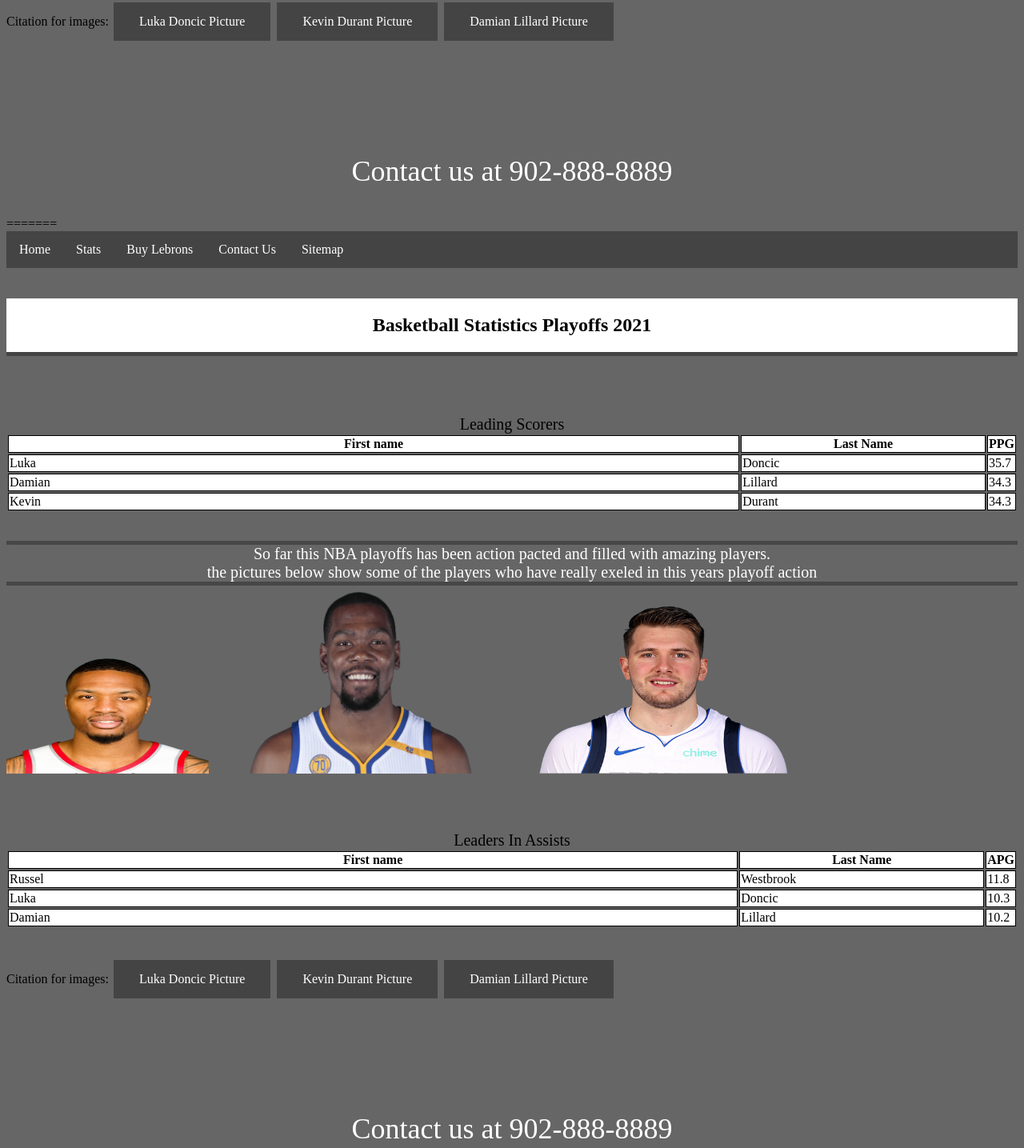
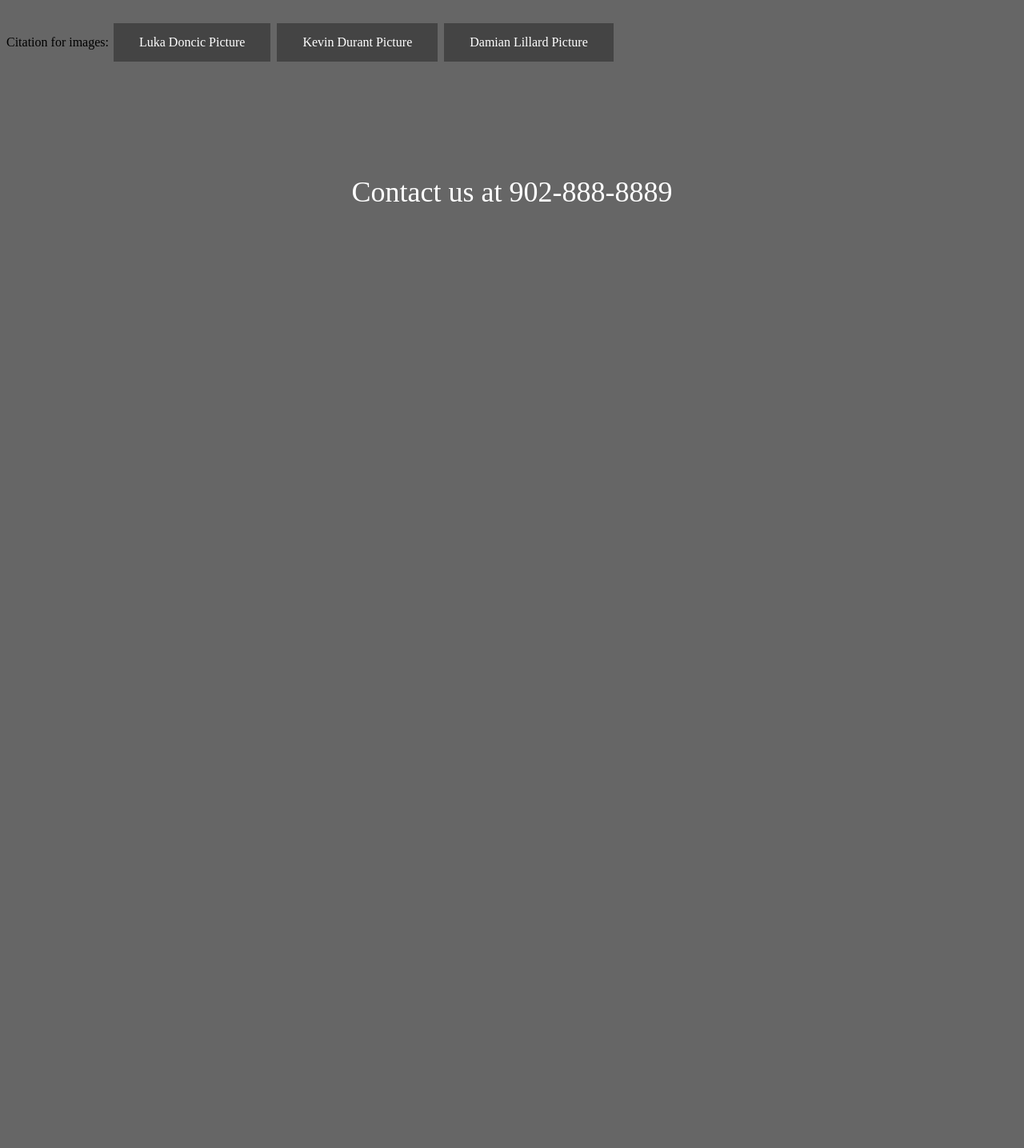
Before and after one commit to Cfitz2005/main, a plain HTML site: page Statistics.html in a window 1280 px wide. Shown: the part 934-2369 px from the top of the page at 80% size. After the commit the page ends 1239 px from the top, so only its background shows below. Drawn offline with Linux system fonts and the light colour scheme.

Commit message:
Update Statistics.html

```diff
--- a/Statistics.html
+++ b/Statistics.html
@@ -1,4 +1,3 @@
-<<<<<<< HEAD
 <!DOCTYPE html>
 <html>
 <head>
@@ -91,97 +90,5 @@
     <footer id=f7><br><br>Contact us at 902-888-8889</footer>
 </br>
 </br>
-=======
-<!DOCTYPE html>
-<html>
-<head>
-    <link rel="stylesheet" href="css/main.css">
-    <meta name="viewport" content="width=device-width, initial-scale=1.0">
-<title>Stats Page</title>
-</head>
-<body id="body2">
-    <table>
-        <nav>
-            <ul>
-                <li><a class="active" a href="index.html">Home</a></li>
-                <li><a href="Statistics.html">Stats</a></li>
-                <li><a href="buylebrons.html">Buy Lebrons</a></li>
-                <li><a href="ContactUs.html">Contact Us</a></li>
-                <li><a href="sitemap.html">Sitemap</a></li>
-              </ul><br>
-            </nav>
-        <h2>Basketball Statistics Playoffs 2021</h2>
-<br><br>
-
-            <caption id=c2>Leading Scorers</caption>
-            <br>
-        <tr>
-            <th>First name</th>
-            <th>Last Name</th>
-            <th >PPG</th>
-        </tr>
-
-        <tr>
-        <td>Luka</td>
-        <td>Doncic</td>
-        <td>35.7</td>
-    </tr>
-    <tr>
-    <td>Damian</td>
-    <td>Lillard</td>
-    <td>34.3</td>
-</tr>
-    <tr>
-        <td>Kevin</td>
-        <td>Durant</td>
-        <td>34.3</td>
-    </tr>
-    </table>
-    <br>
-    <br>
-    <p id="p3">So far this NBA playoffs has been action pacted and filled with amazing players.<br>the pictures below show some of the players
-    who have really exeled in this years playoff action</p>
-    <img src="img/dam.png" alt="" width="20%" height="20%"><img src="img/kd.png" alt="" width="30%" height="30%"><img src="img/Luka.png" alt="" width="30%" height="30%"><br>
-<br>
-<br>
-<br>
-<table>
-    <caption>Leaders In Assists</caption>
-            <br>
-        <tr>
-            <th>First name</th>
-            <th>Last Name</th>
-            <th >APG</th>
-        </tr>
-
-        <tr>
-        <td>Russel</td>
-        <td>Westbrook</td>
-        <td>11.8</td>
-    </tr>
-    <tr>
-    <td>Luka</td>
-    <td>Doncic</td>
-    <td>10.3</td>
-</tr>
-    <tr>
-        <td>Damian</td>
-        <td>Lillard</td>
-        <td>10.2</td>
-    </tr>
-    </table>
-
-    <br><br>
-
-    <p4>Citation for images:</p4>
-    <a href="https://www.espn.com/nba/player/_/id/3945274/luka-doncic" id="Lbutton">Luka Doncic Picture</a>
-    <a href="https://blog.siriusxm.com/wp-content/uploads/2016/09/kevin-durant1.png" id="Kdbutton">Kevin Durant Picture</a>
-    <a href="https://www.tsn.ca/nba/player-bio/damian-lillard/bio" id="dambutton">Damian Lillard Picture</a>
-    <br>
-    <br>
-    <br>
-    <br>
-    <footer id=f7><br><br>Contact us at 902-888-8889</footer>
-</br>
-</br>
->>>>>>> 589b07cc58d286d000c447b6f9a445e8d3558d85
+</body>
+</html>
```
